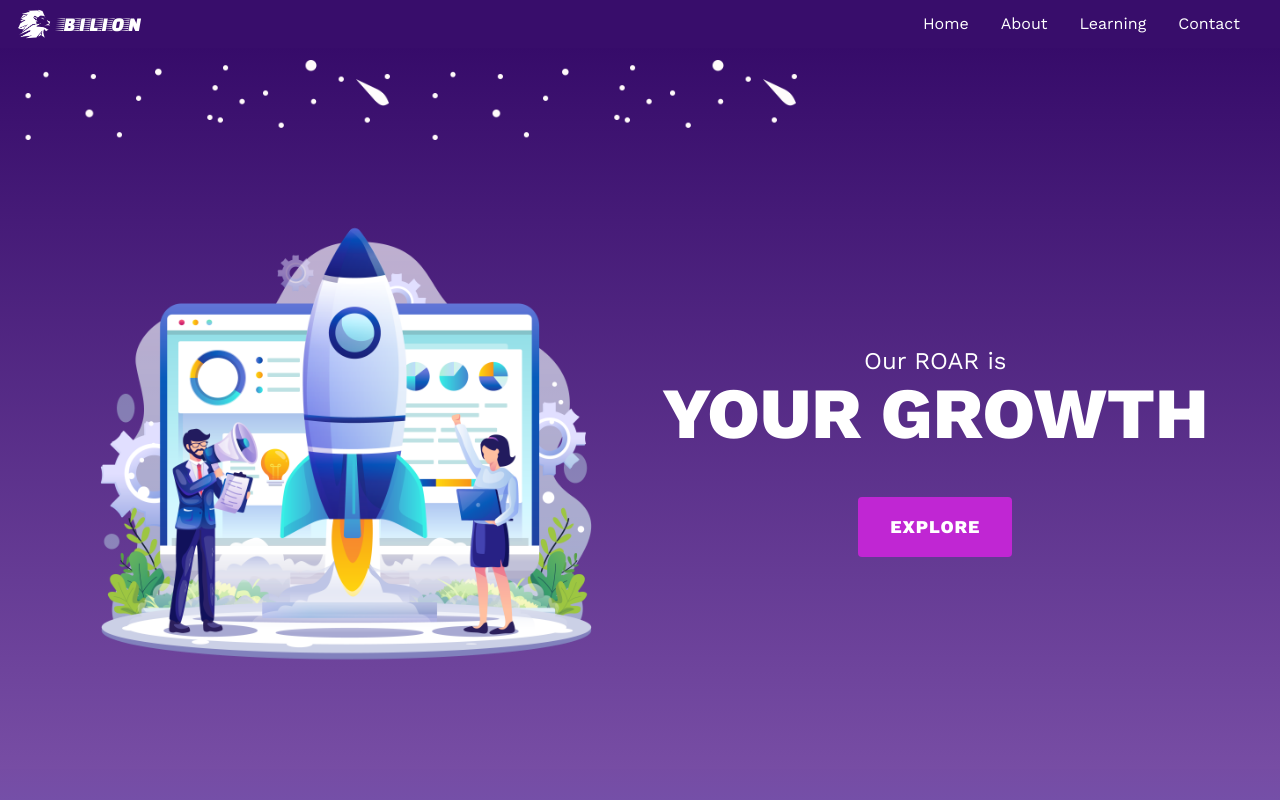
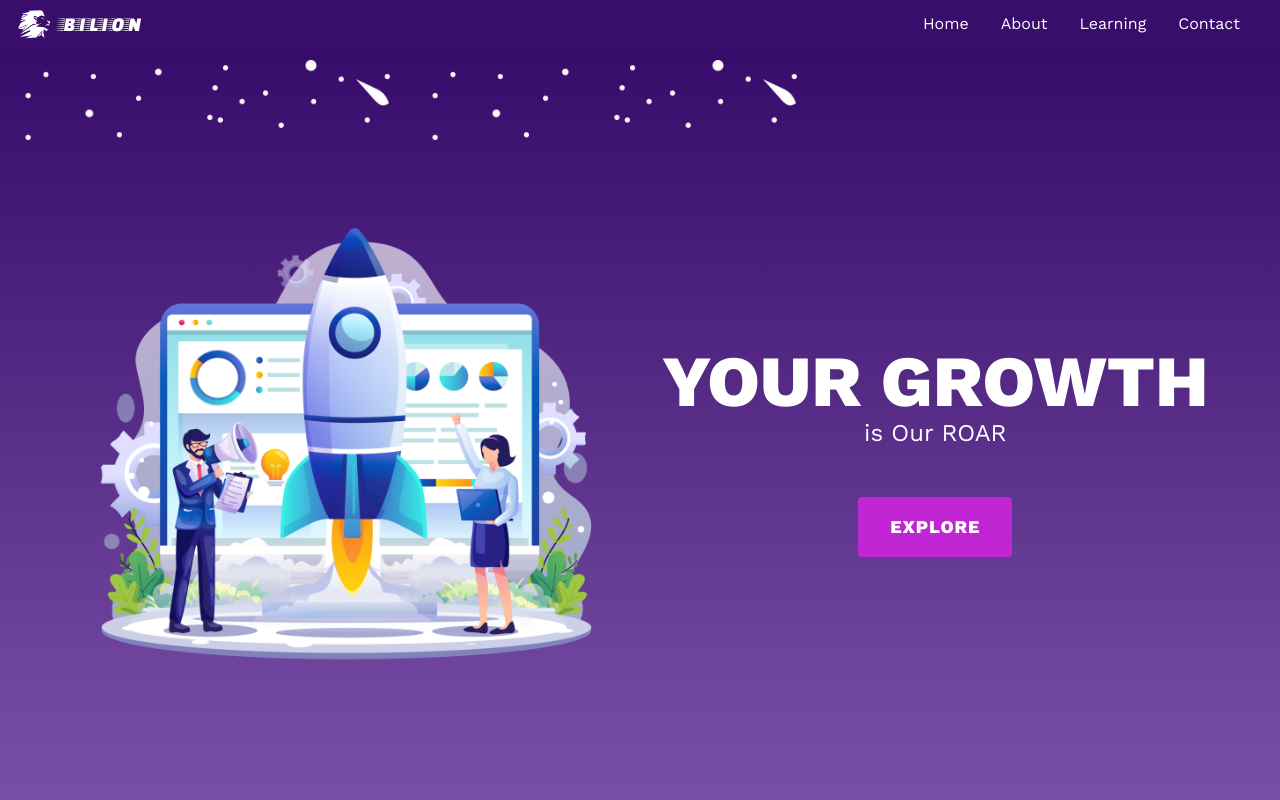
Before and after one commit to binkowskidawid/agency-website, a Next.js app: page / in a window 1280 px wide. Shown: the top 800 px of the page. Built offline with nearby package versions, Linux system fonts and the light colour scheme.

Commit message:
Edit readme

```diff
--- a/components/Header.js
+++ b/components/Header.js
@@ -21,10 +21,10 @@ export default function Header() {
 						/>
 					</div>
 					<div className="flex flex-col items-center justify-center text-white text-center">
-						<span className="md:text-2xl">Our ROAR is</span>
 						<h3 className="text-4xl md:text-7xl font-bold">
 							YOUR GROWTH
 						</h3>
+						<span className="md:text-2xl">is Our ROAR</span>
 						<button className="mt-12 py-4 px-8 bg-fuchsia-600 rounded text-lg font-bold tracking-wider">
 							EXPLORE
 						</button>
```
Also changed, not shown: 1 other file (tests, documents, lock files or other folders).
